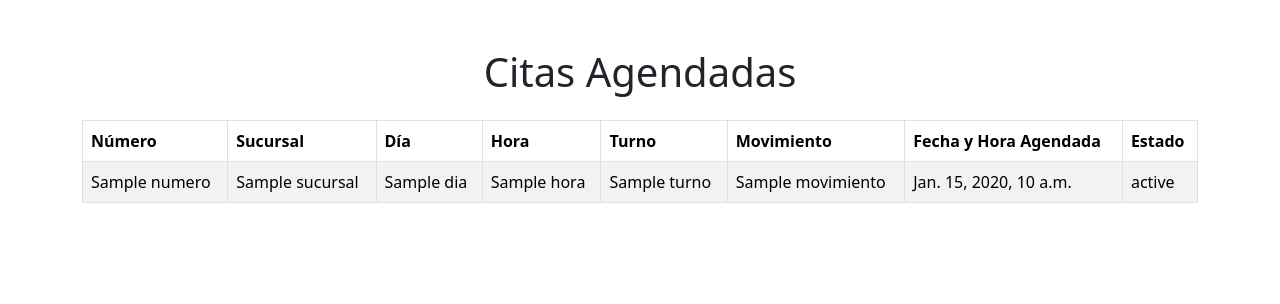
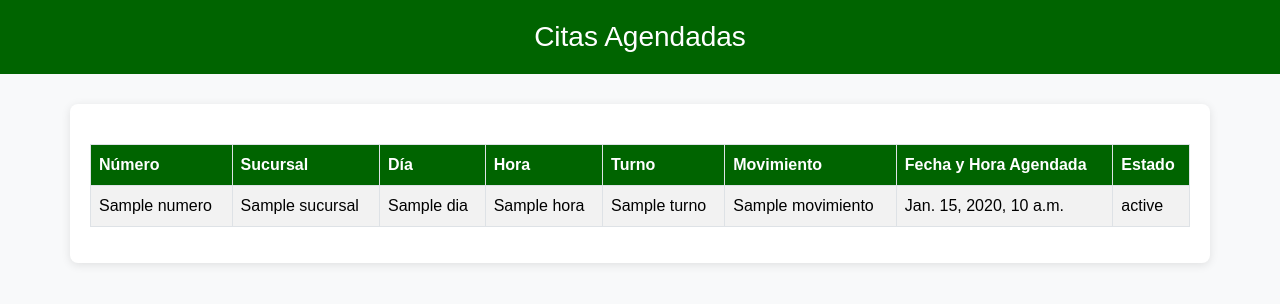
Before and after one commit to AntonioDominguezOrtega/Dashboard, a Django app: template dashboard/templates/dashboard/citas.html in a window 1280 px wide. Shown: the top 304 px of the page. Run offline with Django 5.2, Linux system fonts and the light colour scheme; the template is opened without the code that fills it: most values are stand-ins (such as "Sample title", 1, 10 or a date in 2020).

Commit message:
Agregando estilos a la tabla de citas

```diff
--- a/dashboard/templates/dashboard/citas.html
+++ b/dashboard/templates/dashboard/citas.html
@@ -5,11 +5,51 @@
     <meta name="viewport" content="width=device-width, initial-scale=1.0">
     <title>Citas - Banco Azteca</title>
     <link rel="stylesheet" href="https://cdn.jsdelivr.net/npm/bootstrap@5.3.0-alpha3/dist/css/bootstrap.min.css">
+    <style>
+        body {
+            font-family: Arial, sans-serif;
+            background-color: #f8f9fa; /* Fondo claro */
+            color: #333; /* Color de texto */
+        }
+        .header {
+            background-color: #006400; /* Verde oscuro */
+            color: white;
+            padding: 20px;
+            text-align: center;
+        }
+        h1 {
+            margin: 0;
+            font-size: 28px;
+        }
+        .container {
+            margin-top: 30px;
+            background-color: white; /* Fondo blanco para el contenedor */
+            border-radius: 8px;
+            box-shadow: 0 2px 10px rgba(0, 0, 0, 0.1);
+            padding: 20px;
+        }
+        .table {
+            margin-top: 20px;
+        }
+        .table th {
+            background-color: #006400; /* Verde oscuro para encabezados */
+            color: white;
+        }
+        .table td {
+            vertical-align: middle; /* Alinear verticalmente el contenido */
+        }
+        .no-citas {
+            text-align: center;
+            color: #666; /* Color gris para el mensaje */
+        }
+    </style>
 </head>
 <body>
-    <div class="container mt-5">
-        <h1 class="text-center">Citas Agendadas</h1>
-        <table class="table table-bordered table-striped mt-4">
+    <div class="header">
+        <h1>Citas Agendadas</h1>
+    </div>
+    <div class="container">
+        <table class="table table-bordered table-striped">
             <thead>
                 <tr>
                     <th>Número</th>
@@ -36,7 +76,7 @@
                 </tr>
                 {% empty %}
                 <tr>
-                    <td colspan="7" class="text-center">No hay citas disponibles</td>
+                    <td colspan="8" class="no-citas">No hay citas disponibles</td>
                 </tr>
                 {% endfor %}
             </tbody>
```
